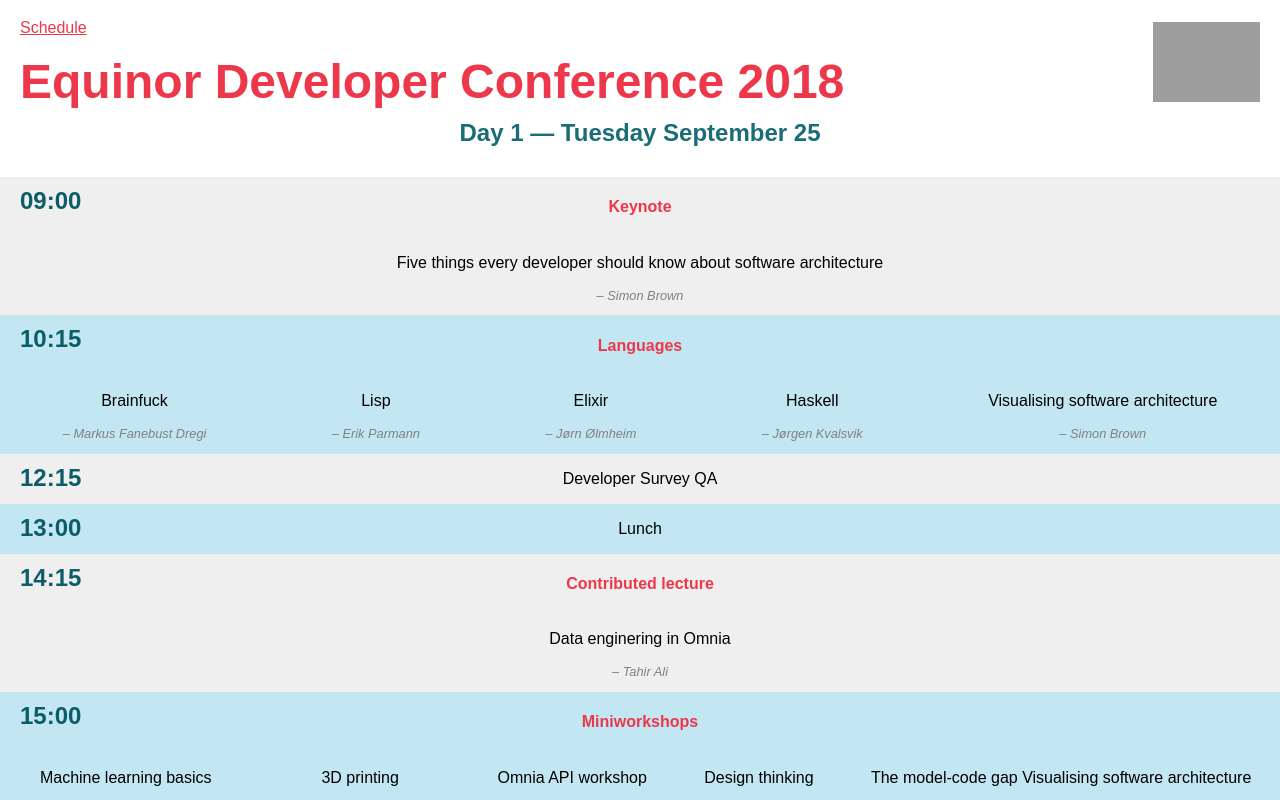
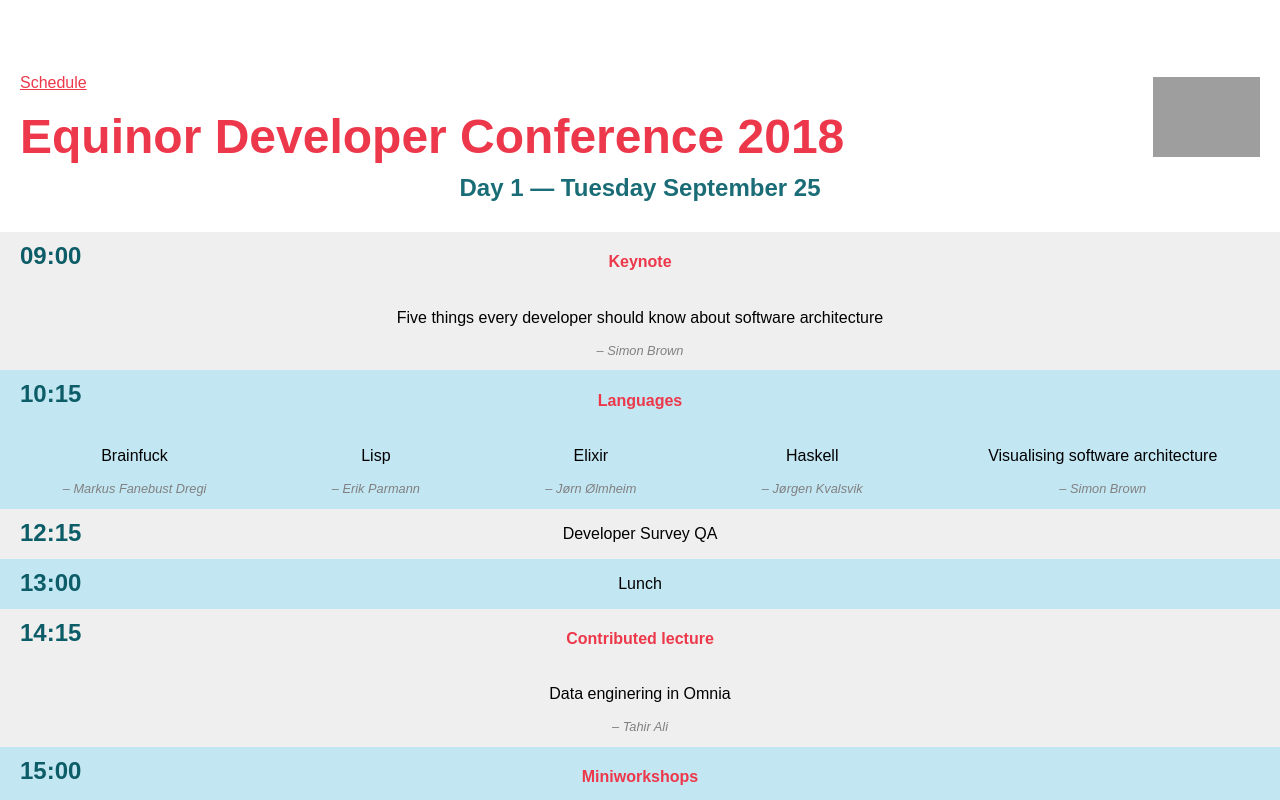
Before and after one commit to equinor/edc2018.github.io, a React (Create React App) app: page / in a window 1280 px wide. Shown: the top 800 px of the page. Built offline with nearby package versions, Linux system fonts and the light colour scheme; grey boxes are pictures that could not be loaded.

Commit message:
deploy config

```diff
--- a/package.json
+++ b/package.json
@@ -2,11 +2,13 @@
   "name": "edc2018",
   "version": "0.1.0",
   "private": true,
+  "homepage": "https://edc2018.github.io",
   "dependencies": {
     "eslint": "^5.5.0",
     "eslint-plugin-import": "^2.14.0",
     "eslint-plugin-jsx-a11y": "^6.1.1",
     "eslint-plugin-react": "^7.11.1",
+    "gh-pages": "^1.2.0",
     "react": "^16.5.1",
     "react-dom": "^16.5.1",
     "react-router-dom": "^4.3.1",
@@ -14,6 +16,8 @@
     "styled-components": "^3.4.6"
   },
   "scripts": {
+    "predeploy": "npm run build",
+    "deploy": "gh-pages -b master -d build",
     "start": "react-scripts start",
     "build": "react-scripts build",
     "test": "react-scripts test --env=jsdom",
--- a/src/Components.js
+++ /dev/null
@@ -1,5 +0,0 @@
-import styled from 'styled-components';
-
-export const Page = styled.div`
-  margin-top: -55px;
-`;
--- a/src/Event.js
+++ b/src/Event.js
@@ -2,7 +2,6 @@
 import styled from 'styled-components';
 import { events } from './data.js';
 import Header from './Header.js';
-import { Page } from './Components.js';
 
 const Wrapper = styled.div`
   margin: 20px;
@@ -58,7 +57,7 @@
     e => e.id === id
   );
   return (
-    <Page>
+    <div>
       <Header location={location} />
       <Wrapper>
         <What>
@@ -74,7 +73,7 @@
         <Speaker>{speaker}</Speaker>
         <Description>{description}</Description>
       </Wrapper>
-    </Page>
+    </div>
   );
 };
 
--- a/src/Schedule.js
+++ b/src/Schedule.js
@@ -3,7 +3,6 @@
 import TimeSlot from './TimeSlot';
 import Header from './Header';
 import { schedule } from './data.js';
-import { Page } from './Components';
 
 const DaySchedule = styled.div`
   display: flex;
@@ -25,7 +24,7 @@
 class Schedule extends Component {
   render() {
     return (
-      <Page>
+      <div>
         <Header location={this.props.location} />
         <div>
           {schedule.map(({ conferenceDay, timeSlots }) => (
@@ -43,7 +42,7 @@
             </DaySchedule>
           ))}
         </div>
-      </Page>
+      </div>
     );
   }
 }
```
Also changed, not shown: 1 other file (tests, documents, lock files or other folders).
